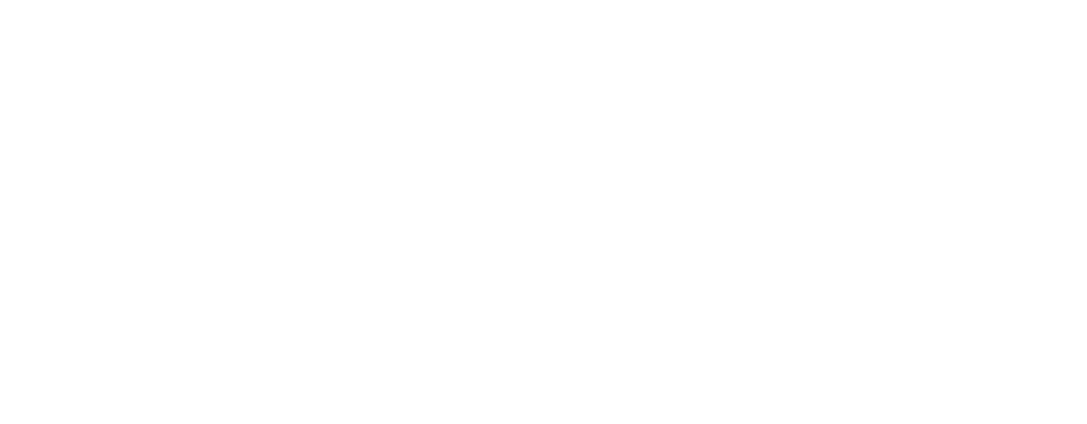
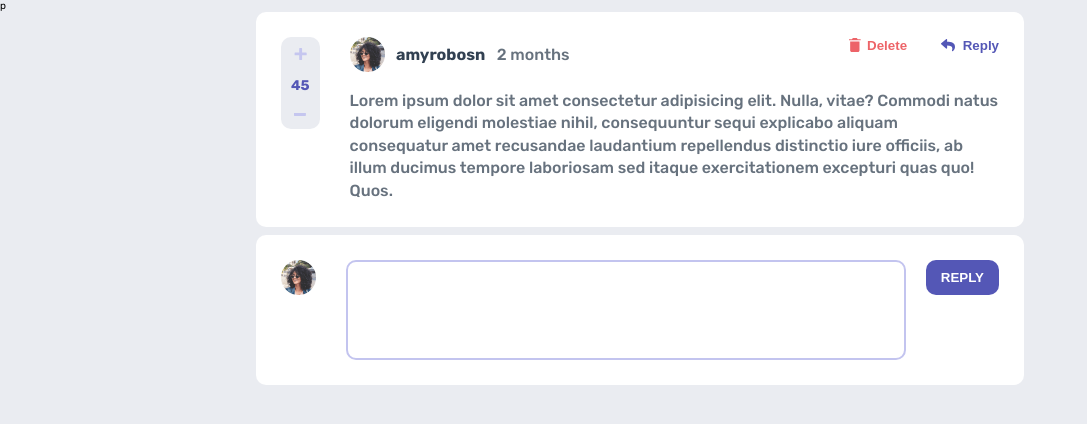
Before and after one commit to AbbasSaad27/interactive-comment-section, a plain HTML site: page index.html in a window 1280 px wide. Shown: the whole page, without its empty margins (0-1087 px from the left). Drawn offline with Linux system fonts and the light colour scheme.

Commit message:
made the template for comments and reply box

```diff
--- /dev/null
+++ b/css/style.css
@@ -0,0 +1,190 @@
+* {
+    margin: 0;
+    padding: 0;
+    box-sizing: border-box;
+}
+
+html {
+    font-size: 62.5%;
+}
+
+body {
+    font-family: 'Rubik', sans-serif;
+}
+
+button {
+    cursor: pointer;
+    background-color: unset;
+    border: none;
+}
+
+.container {
+    height: 100vh;
+    width: 100vw;
+    background-color: hsl(223, 19%, 93%);
+}
+
+.comment-section {
+    width: 60%;
+    margin: 0 auto;
+}
+.comment-box {
+    display: flex;
+    background-color: white;
+    border-radius: 1rem;
+    padding: 2.5rem;
+    justify-content: space-between;
+}
+
+.votes {
+    background-color: hsl(223, 19%, 93%);
+    height: fit-content;
+    text-align: center;
+    display: flex;
+    flex-direction: column;
+    padding: 1rem;
+    border-radius: 1rem;
+}
+
+.btn-vote svg {
+    transform: scale(1.2);
+}
+
+.icon-up,
+.icon-down {
+    transition: all 0.5s;
+}
+
+.icon-up:hover, .icon-down:hover {
+    fill: hsl(238, 40%, 52%);
+}
+
+.count-vote {
+    color: hsl(238, 40%, 52%);
+    font-weight: 600;
+    font-size: 1.4rem;
+    margin: 1.5rem 0 1rem 0;
+}
+
+.about-comment {
+    margin-left: 3rem;
+    font-size: 1.6rem;
+    width: 100%;
+}
+
+.about-comment > div,
+.about-user {
+    display: flex;
+    justify-content: space-between;
+}
+
+.about-user {
+    margin-bottom: 1.8rem;
+    align-items: center;
+    width: 22rem;
+}
+
+.name {
+    color: hsl(212, 24%, 26%);
+    font-weight: 700;
+}
+
+.createdAt {
+    color: hsl(211, 10%, 45%);
+    font-weight: 500;
+}
+
+.comment {
+    color: hsl(211, 10%, 45%);
+    font-weight: 500;
+    line-height: 1.4;
+}
+
+.user-pfp {
+    width: 3.5rem;
+}
+
+.btn-del,
+.btn-reply {
+    display: inline-flex;
+    align-items: center;
+    width: 5.8rem;
+    justify-content: space-between;
+    font-weight: 600;
+}
+
+.btn-del {
+    margin-right: 3rem;
+}
+
+.btn-del {
+    color: hsl(358, 79%, 66%);
+    transition: all .5s;
+}
+
+.btn-reply {
+    color: hsl(238, 40%, 52%);
+    transition: all 0.5s;
+}
+
+.btn-del:hover {
+    color: hsl(357, 100%, 86%);
+}
+
+.btn-reply:hover {
+    color: hsl(211, 10%, 45%);
+}
+
+.btn-del:hover ~ svg .icon-del {
+    fill: hsl(357, 100%, 86%);
+}
+
+.reply-box {
+    display: flex;
+    background-color: white;
+    margin-top: .8rem;
+    border-radius: 1rem;
+    padding: 2.5rem;
+    justify-content: space-between;
+    align-items: flex-start;
+}
+
+.reply-form {
+    width: 100%;
+    margin-left: 3rem;
+    display: flex;
+    align-items: flex-start;
+}
+
+.reply-textbox {
+    border: none;
+    width: 100%;
+    height: 10rem;
+    resize: none;
+    border: 2px solid hsl(239, 57%, 85%);
+    border-radius: 1rem;
+    transition: all 0.5s;
+    padding: 2rem;
+    font-weight: 500;
+    font-family: inherit;
+}
+
+.reply-textbox:focus {
+    border-color: hsl(238, 40%, 52%);
+    outline: none;
+}
+
+.btn-submit {
+    text-transform: uppercase;
+    color: white;
+    padding: 1rem 1.5rem;
+    border-radius: 1rem;
+    background-color: hsl(238, 40%, 52%);
+    margin-left: 2rem;
+    font-weight: 600;
+    transition: all 0.5s;
+}
+
+.btn-submit:hover {
+    background-color: hsl(239, 57%, 85%);
+}
--- a/index.html
+++ b/index.html
@@ -5,10 +5,67 @@
   <meta name="viewport" content="width=device-width, initial-scale=1.0"> <!-- displays site properly based on user's device -->
 
   <link rel="icon" type="image/png" sizes="32x32" href="./images/favicon-32x32.png">
+  <link rel="stylesheet" href="css/style.css">
+  <link rel="preconnect" href="https://fonts.googleapis.com">
+  <link rel="preconnect" href="https://fonts.gstatic.com" crossorigin>
+  <link href="https://fonts.googleapis.com/css2?family=Rubik:wght@400;500;700&display=swap" rel="stylesheet">
 
   <title>Frontend Mentor | Interactive comments section</title>
 
+  <script src="js/app.js" defer></script>p
 </head>
-<body>
+<body class="container">
+    <section class="comment-section">
+      <div class="comment-n-reply-box">
+        <article class="comment-box">
+          <div class="votes">
+            <button type="button" class="btn btn-vote btn-upvote">
+              <svg width="11" height="11" xmlns="http://www.w3.org/2000/svg">
+                <path class="icon icon-up" d="M6.33 10.896c.137 0 .255-.05.354-.149.1-.1.149-.217.149-.354V7.004h3.315c.136 0 .254-.05.354-.149.099-.1.148-.217.148-.354V5.272a.483.483 0 0 0-.148-.354.483.483 0 0 0-.354-.149H6.833V1.4a.483.483 0 0 0-.149-.354.483.483 0 0 0-.354-.149H4.915a.483.483 0 0 0-.354.149c-.1.1-.149.217-.149.354v3.37H1.08a.483.483 0 0 0-.354.15c-.1.099-.149.217-.149.353v1.23c0 .136.05.254.149.353.1.1.217.149.354.149h3.333v3.39c0 .136.05.254.15.353.098.1.216.149.353.149H6.33Z" fill="#C5C6EF"/>
+              </svg>
+            </button>
+            <span class="count-vote">45</span>
+            <button type="button" class="btn btn-vote btn-downvote">
+              <svg width="11" height="3" xmlns="http://www.w3.org/2000/svg">
+                <path class="icon icon-down" d="M9.256 2.66c.204 0 .38-.056.53-.167.148-.11.222-.243.222-.396V.722c0-.152-.074-.284-.223-.395a.859.859 0 0 0-.53-.167H.76a.859.859 0 0 0-.53.167C.083.437.009.57.009.722v1.375c0 .153.074.285.223.396a.859.859 0 0 0 .53.167h8.495Z" fill="#C5C6EF"/>
+              </svg>
+            </button>
+          </div>
+          <div class="about-comment">
+            <div>
+              <div class="about-user">
+                <img class="user-pfp" src="images/avatars/image-amyrobson.png" alt="">
+                <p class="name">amyrobosn</p>
+                <span class="createdAt">2 months</span>
+              </div>
+              <div class="btns-container">
+                <button type="button" class="btn btn-del">
+                  <svg width="12" height="14" xmlns="http://www.w3.org/2000/svg">
+                    <path class="icon icon-del" d="M1.167 12.448c0 .854.7 1.552 1.555 1.552h6.222c.856 0 1.556-.698 1.556-1.552V3.5H1.167v8.948Zm10.5-11.281H8.75L7.773 0h-3.88l-.976 1.167H0v1.166h11.667V1.167Z" fill="#ED6368"/>
+                  </svg>
+                  <span class="btn-text">Delete</span>
+                </button>
+                <button type="button" class="btn btn-reply">
+                  <svg width="14" height="13" xmlns="http://www.w3.org/2000/svg">
+                    <path class="icon icon-reply" d="M.227 4.316 5.04.16a.657.657 0 0 1 1.085.497v2.189c4.392.05 7.875.93 7.875 5.093 0 1.68-1.082 3.344-2.279 4.214-.373.272-.905-.07-.767-.51 1.24-3.964-.588-5.017-4.829-5.078v2.404c0 .566-.664.86-1.085.496L.227 5.31a.657.657 0 0 1 0-.993Z" fill="#5357B6"/>
+                  </svg>
+                  <span class="btn-text">Reply</span>
+                </button>
+              </div>
+            </div>
+            <p class="comment">Lorem ipsum dolor sit amet consectetur adipisicing elit. Nulla, vitae? Commodi natus dolorum eligendi molestiae nihil, consequuntur sequi explicabo aliquam consequatur amet recusandae laudantium repellendus distinctio iure officiis, ab illum ducimus tempore laboriosam sed itaque exercitationem excepturi quas quo! Quos.</p>
+          </div>
+        </article>
+        <div class="reply-box">
+          <img class="user-pfp" src="images/avatars/image-amyrobson.png" alt="user">
+          <form class="reply-form">
+            <textarea class="reply-textbox" name="reply" id="reply" cols="30" rows="10"></textarea>
+            <button type="submit" class="btn btn-submit">
+              Reply
+            </button>
+          </form>
+        </div>
+      </div>
+    </section>
 </body>
 </html>
```
Also changed, not shown: js/app.js (added).
